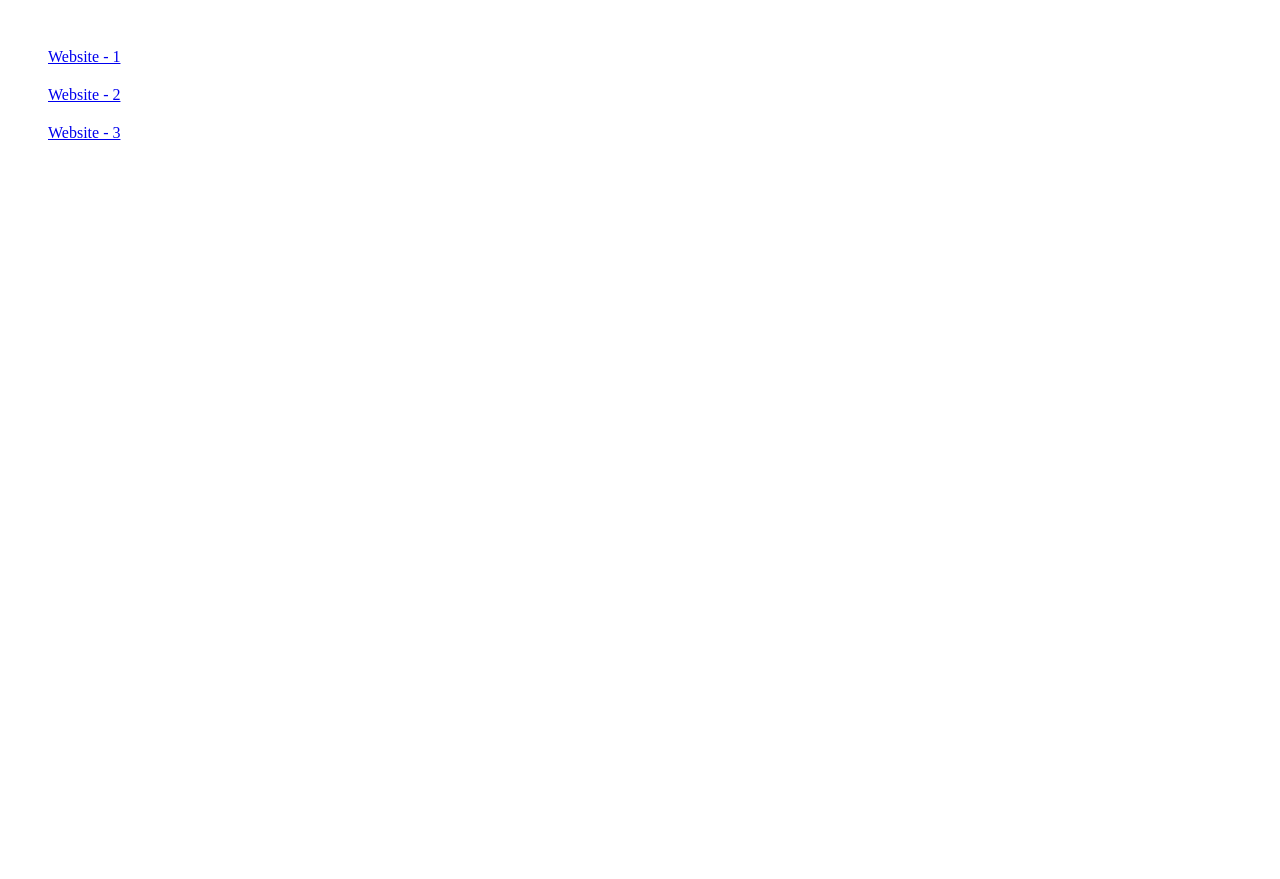
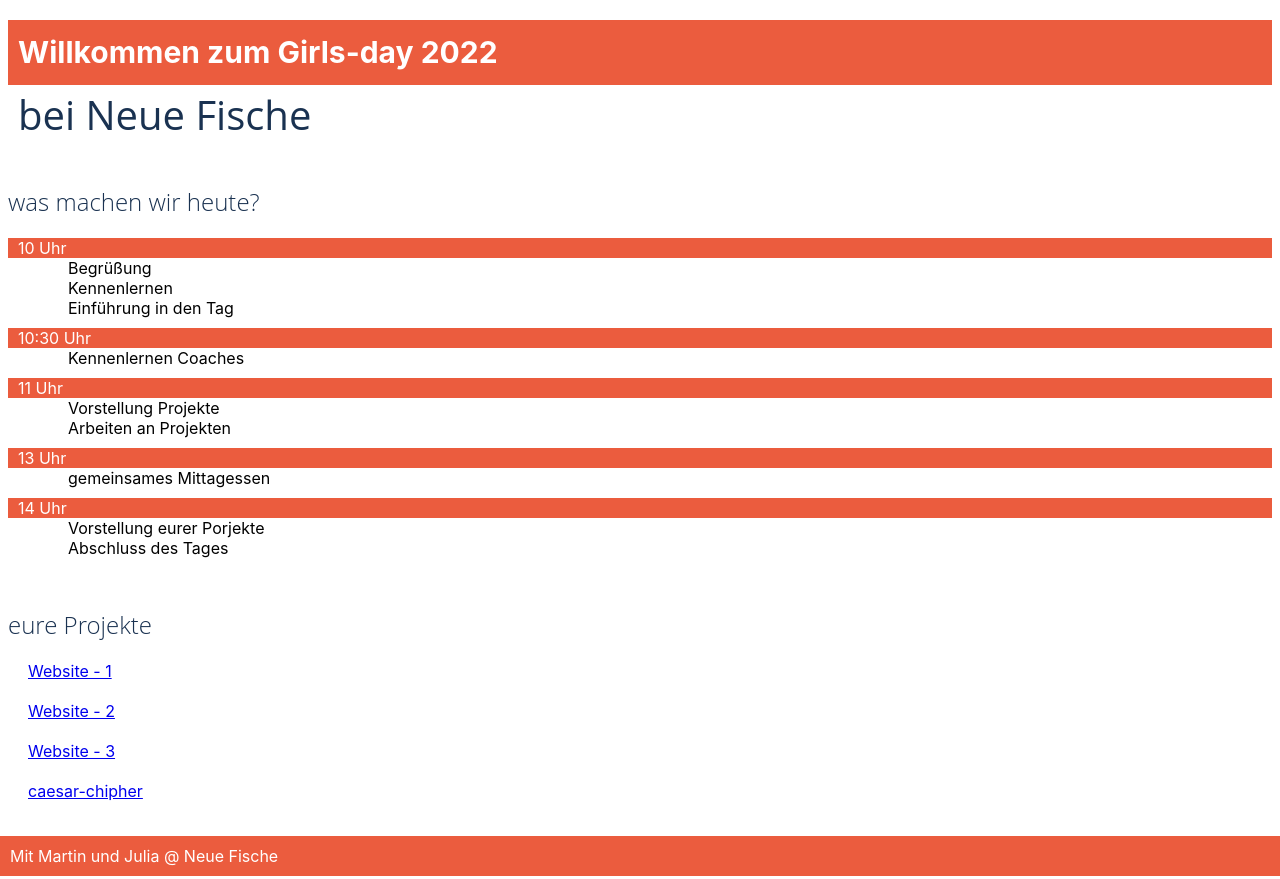
Before and after one commit to julialoeschel/GrilsDay2022-personal-website, a plain HTML site: page index.html in a window 1280 px wide. Before the commit the page ends 800 px from the top, so only its background shows below. Drawn offline with Linux system fonts and the light colour scheme.

Commit message:
update Timetable

```diff
--- a/index.html
+++ b/index.html
@@ -9,8 +9,36 @@
     <title>Document</title>
   </head>
   <body>
-    <a href="./one/index.html">Website - 1 </a>
-    <a href="./two/index.html">Website - 2 </a>
-    <a href="./three/index.html">Website - 3 </a>
+    <header>
+      <h1>Willkommen zum Girls-day 2022</h1>
+      <span>bei Neue Fische</span>
+    </header>
+    <main>
+      <h2>was machen wir heute?</h2>
+      <dl>
+        <dt>10 Uhr</dt>
+        <dd>Begrüßung</dd>
+        <dd>Kennenlernen</dd>
+        <dd>Einführung in den Tag</dd>
+        <dt>10:30 Uhr</dt>
+        <dd>Kennenlernen Coaches</dd>
+        <dt>11 Uhr</dt>
+        <dd>Vorstellung Projekte</dd>
+        <dd>Arbeiten an Projekten</dd>
+        <dt>13 Uhr</dt>
+        <dd>gemeinsames Mittagessen</dd>
+        <dt>14 Uhr</dt>
+        <dd>Vorstellung eurer Porjekte</dd>
+        <dd>Abschluss des Tages</dd>
+      </dl>
+      <h2>eure Projekte</h2>
+      <a href="./one/index.html">Website - 1 </a>
+      <a href="./two/index.html">Website - 2 </a>
+      <a href="./three/index.html">Website - 3 </a>
+      <a href="https://codesandbox.io/s/caesar-chipher-ik8qdp"
+        >caesar-chipher</a
+      >
+    </main>
+    <footer>Mit Martin und Julia @ Neue Fische</footer>
   </body>
 </html>
--- a/style.css
+++ b/style.css
@@ -1,8 +1,64 @@
 body {
-  padding: 20px;
+  font-family: -apple-system, BlinkMacSystemFont, "Segoe UI", Roboto, Oxygen;
+}
+main {
+  margin-bottom: 30px;
 }
 
 a {
   display: block;
   margin: 20px;
 }
+h1 {
+  background-color: #eb5c3e;
+  color: white;
+  font-family: -apple-system, BlinkMacSystemFont, "Segoe UI", Roboto, Oxygen,
+    Ubuntu, Cantarell, "Open Sans", "Helvetica Neue", sans-serif;
+  font-size: 30px;
+  line-height: 1.5;
+  padding: 10px;
+}
+
+span {
+  color: #1a3251;
+  font-size: 40px;
+  font-family: "Open Sans", sans-serif;
+  position: relative;
+  top: -20px;
+  line-height: 1.5;
+  padding: 10px;
+}
+
+h2 {
+  color: #1a3251;
+  font-family: "Open Sans", sans-serif;
+  font-weight: 300;
+}
+
+dl {
+  margin-bottom: 50px;
+}
+
+dd {
+  padding: 0 20px;
+}
+
+dt {
+  margin-top: 10px;
+  background-color: #eb5c3e;
+  color: white;
+  font-family: -apple-system, BlinkMacSystemFont, "Segoe UI", Roboto, Oxygen,
+    Ubuntu, Cantarell, "Open Sans", "Helvetica Neue", sans-serif;
+  padding: 0 10px;
+}
+
+footer {
+  position: relative;
+  background-color: #eb5c3e;
+  width: 100%;
+  left: -8px;
+  bottom: -5px;
+  color: white;
+  padding: 10px;
+  margin-top: 30px;
+}
```
Also changed, not shown: 1 other file.
